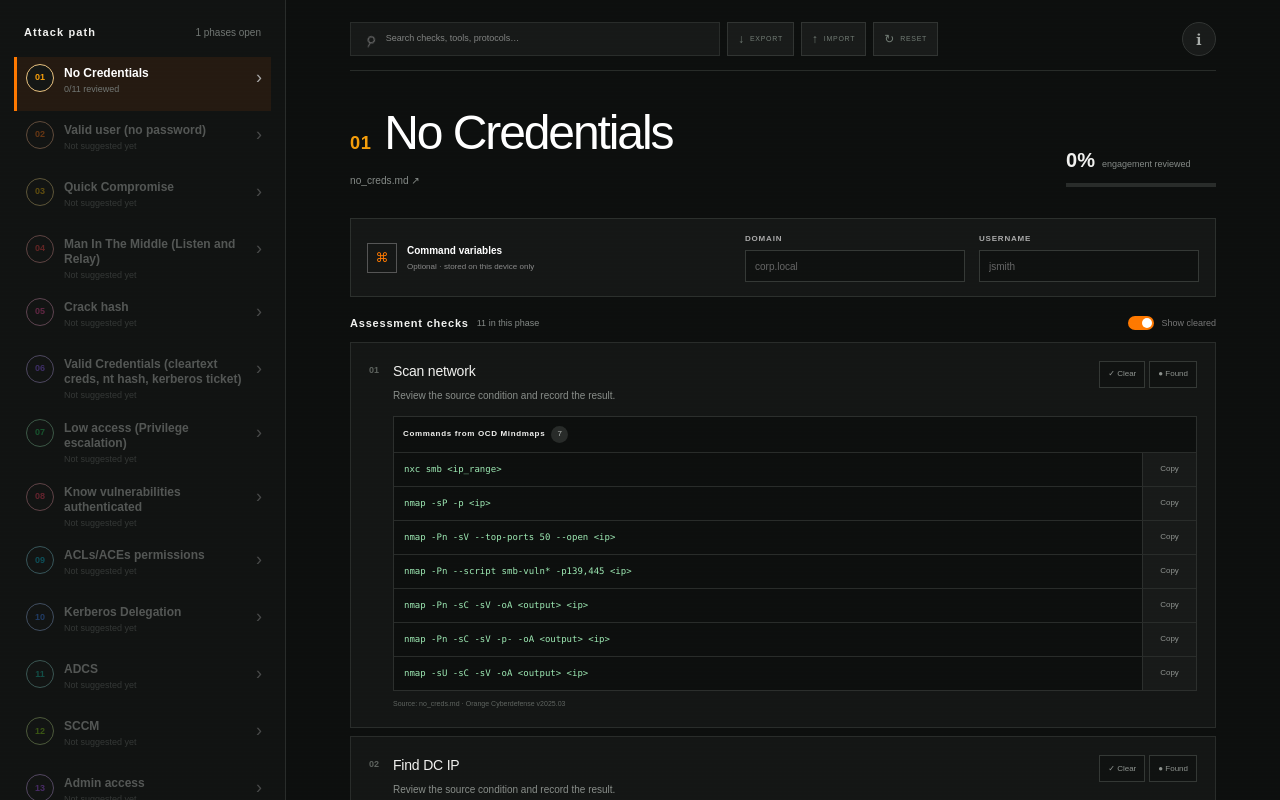
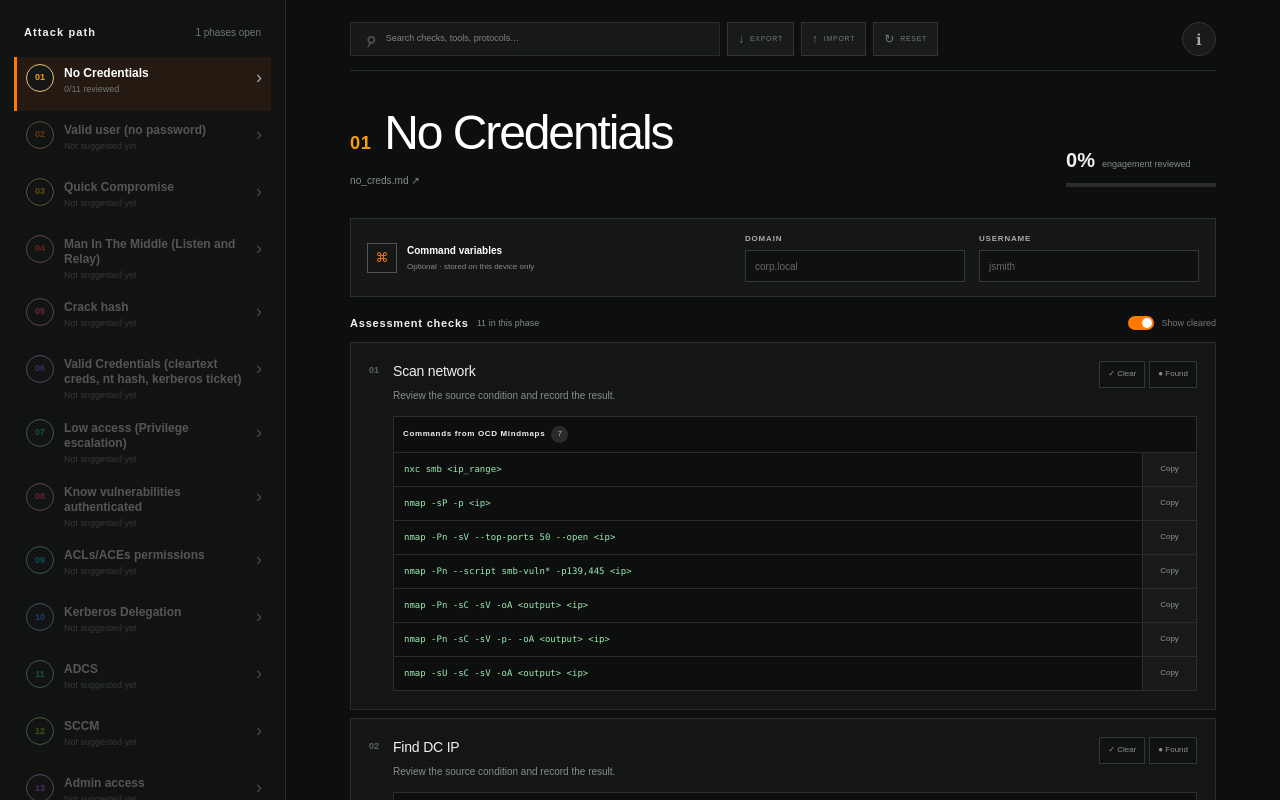
Before and after one commit to Klepvink/OCD_Pathfinder, a Next.js app: page / in a window 1280 px wide. Shown: the top 800 px of the page. Built offline with nearby package versions, Linux system fonts and the light colour scheme.

Commit message:
Again removed some weird self explanatory stuff

```diff
--- a/app/page.tsx
+++ b/app/page.tsx
@@ -421,7 +421,6 @@ export default function Home() {
                         </div>
                       </div>
                     )}
-                    {check.source && <div className="source-line">Source: <code>{check.source}</code> · Orange Cyberdefense v{ocdMindmap.version}</div>}
                     {(status !== "todo" || notes[check.id]) && (
                       <textarea
                         value={notes[check.id] || ""}
```
